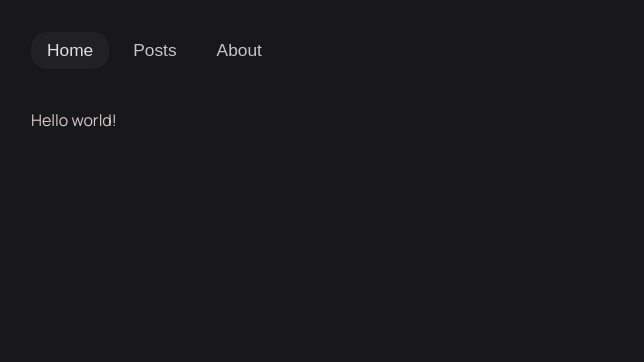
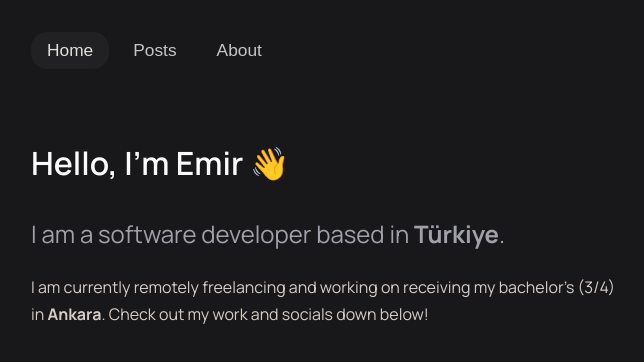
Before and after one commit to emirhalici/personal_page, a React (Vite) app: page / in a window 1280 px wide. Shown: the top 362 px of the page, without its empty margins (309-953 px from the left). Built offline with nearby package versions, Linux system fonts and the light colour scheme; a web font is replaced by a local one.

Commit message:
feat: add home page contents

```diff
--- a/src/pages/HomePage/HomePage.tsx
+++ b/src/pages/HomePage/HomePage.tsx
@@ -1,5 +1,17 @@
+import { TextSubtitle, TextTitle } from '~/components/Texts/Texts';
 import './HomePage.css';
 
 export default function HomePage() {
-  return <div className='page-fixed-width-root'>Hello world!</div>;
+  return (
+    <div className='page-fixed-width-root'>
+      <TextTitle>Hello, I&apos;m Emir 👋</TextTitle>
+      <TextSubtitle>
+        I am a software developer based in <b>Türkiye</b>.
+      </TextSubtitle>
+      <p>
+        I am currently remotely freelancing and working on receiving my bachelor&apos;s (3/4) in{' '}
+        <b>Ankara</b>. Check out my work and socials down below!
+      </p>
+    </div>
+  );
 }
```
